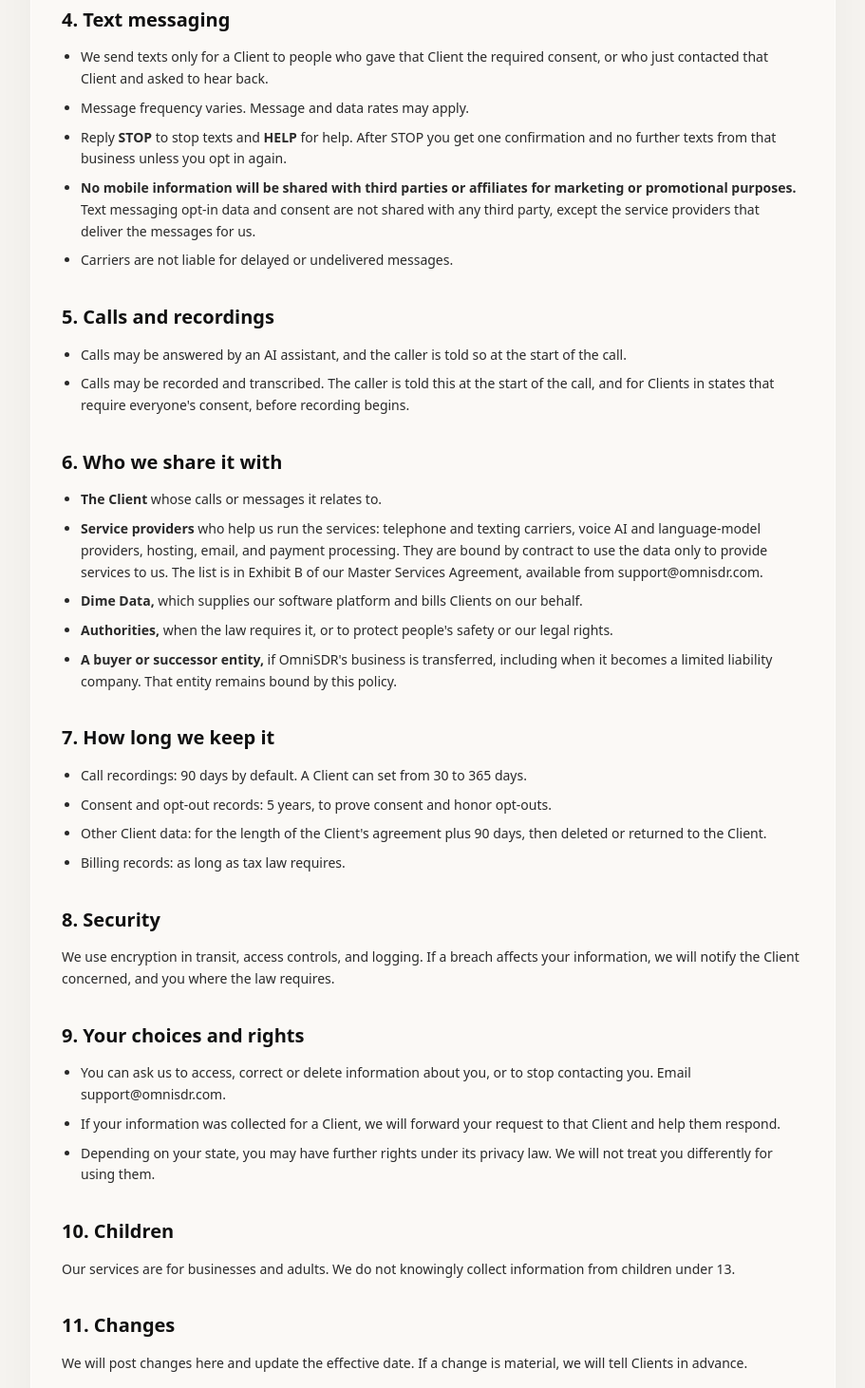
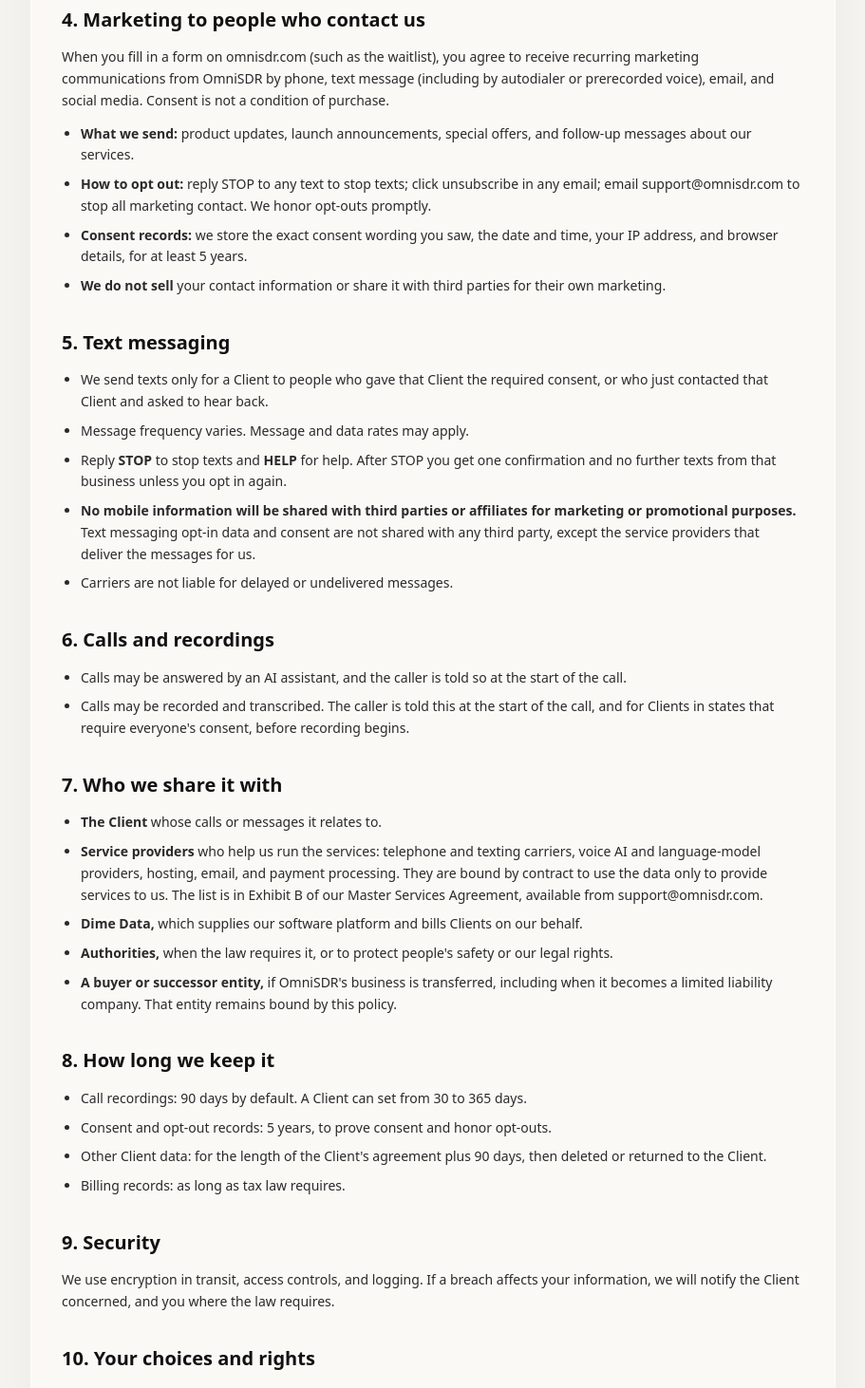
Before and after one commit to DimeDataCloud/omni-sdr, a Next.js app: page /privacy in a window 1280 px wide. Shown: the part 1220-2682 px from the top of the page at 95% size, without its empty margins (184-1095 px from the left). Built offline with nearby package versions, Linux system fonts and the light colour scheme.

Commit message:
Add TCPA consent to waitlist form, record consent in D1, update privacy policy for marketing outreach

```diff
--- a/src/app/page.tsx
+++ b/src/app/page.tsx
@@ -222,6 +222,10 @@
                 {!isSubmitting && <ArrowIcon className={s.arrow} />}
               </button>
 
+              <p className={s.consent} style={{fontSize:'11px',color:'#666',marginTop:'12px',lineHeight:'1.5'}}>
+                By submitting, you agree to receive recurring marketing calls and text messages (including by autodialer or prerecorded voice) from OmniSDR at the phone number provided. Consent is not a condition of purchase. Message and data rates may apply. Reply STOP to opt out of texts. See our <a href="/privacy" style={{textDecoration:'underline'}}>Privacy Policy</a>.
+              </p>
+
               {/* Status Messages: one live region that stays mounted, so screen readers announce what appears in it */}
               <div aria-live="polite">
                 {status === 'success' && (
--- a/src/app/privacy/page.tsx
+++ b/src/app/privacy/page.tsx
@@ -70,7 +70,18 @@
           </section>
 
           <section className="space-y-3">
-            <h2 className="text-xl font-bold text-[#111111]">4. Text messaging</h2>
+            <h2 className="text-xl font-bold text-[#111111]">4. Marketing to people who contact us</h2>
+            <p>When you fill in a form on omnisdr.com (such as the waitlist), you agree to receive recurring marketing communications from OmniSDR by phone, text message (including by autodialer or prerecorded voice), email, and social media. Consent is not a condition of purchase.</p>
+            <ul className="list-disc pl-5 space-y-2">
+              <li><strong>What we send:</strong> product updates, launch announcements, special offers, and follow-up messages about our services.</li>
+              <li><strong>How to opt out:</strong> reply STOP to any text to stop texts; click unsubscribe in any email; email support{"@"}omnisdr.com to stop all marketing contact. We honor opt-outs promptly.</li>
+              <li><strong>Consent records:</strong> we store the exact consent wording you saw, the date and time, your IP address, and browser details, for at least 5 years.</li>
+              <li><strong>We do not sell</strong> your contact information or share it with third parties for their own marketing.</li>
+            </ul>
+          </section>
+
+          <section className="space-y-3">
+            <h2 className="text-xl font-bold text-[#111111]">5. Text messaging</h2>
             <ul className="list-disc pl-5 space-y-2">
               <li>We send texts only for a Client to people who gave that Client the required consent, or who just contacted that Client and asked to hear back.</li>
               <li>Message frequency varies. Message and data rates may apply.</li>
@@ -81,7 +92,7 @@
           </section>
 
           <section className="space-y-3">
-            <h2 className="text-xl font-bold text-[#111111]">5. Calls and recordings</h2>
+            <h2 className="text-xl font-bold text-[#111111]">6. Calls and recordings</h2>
             <ul className="list-disc pl-5 space-y-2">
               <li>Calls may be answered by an AI assistant, and the caller is told so at the start of the call.</li>
               <li>Calls may be recorded and transcribed. The caller is told this at the start of the call, and for Clients in states that require everyone&apos;s consent, before recording begins.</li>
@@ -89,7 +100,7 @@
           </section>
 
           <section className="space-y-3">
-            <h2 className="text-xl font-bold text-[#111111]">6. Who we share it with</h2>
+            <h2 className="text-xl font-bold text-[#111111]">7. Who we share it with</h2>
             <ul className="list-disc pl-5 space-y-2">
               <li><strong>The Client</strong> whose calls or messages it relates to.</li>
               <li><strong>Service providers</strong> who help us run the services: telephone and texting carriers, voice AI and language-model providers, hosting, email, and payment processing. They are bound by contract to use the data only to provide services to us. The list is in Exhibit B of our Master Services Agreement, available from support{"@"}omnisdr.com.</li>
@@ -100,7 +111,7 @@
           </section>
 
           <section className="space-y-3">
-            <h2 className="text-xl font-bold text-[#111111]">7. How long we keep it</h2>
+            <h2 className="text-xl font-bold text-[#111111]">8. How long we keep it</h2>
             <ul className="list-disc pl-5 space-y-2">
               <li>Call recordings: 90 days by default. A Client can set from 30 to 365 days.</li>
               <li>Consent and opt-out records: 5 years, to prove consent and honor opt-outs.</li>
@@ -110,12 +121,12 @@
           </section>
 
           <section className="space-y-3">
-            <h2 className="text-xl font-bold text-[#111111]">8. Security</h2>
+            <h2 className="text-xl font-bold text-[#111111]">9. Security</h2>
             <p>We use encryption in transit, access controls, and logging. If a breach affects your information, we will notify the Client concerned, and you where the law requires.</p>
           </section>
 
           <section className="space-y-3">
-            <h2 className="text-xl font-bold text-[#111111]">9. Your choices and rights</h2>
+            <h2 className="text-xl font-bold text-[#111111]">10. Your choices and rights</h2>
             <ul className="list-disc pl-5 space-y-2">
               <li>You can ask us to access, correct or delete information about you, or to stop contacting you. Email support{"@"}omnisdr.com.</li>
               <li>If your information was collected for a Client, we will forward your request to that Client and help them respond.</li>
@@ -124,17 +135,17 @@
           </section>
 
           <section className="space-y-3">
-            <h2 className="text-xl font-bold text-[#111111]">10. Children</h2>
+            <h2 className="text-xl font-bold text-[#111111]">11. Children</h2>
             <p>Our services are for businesses and adults. We do not knowingly collect information from children under 13.</p>
           </section>
 
           <section className="space-y-3">
-            <h2 className="text-xl font-bold text-[#111111]">11. Changes</h2>
+            <h2 className="text-xl font-bold text-[#111111]">12. Changes</h2>
             <p>We will post changes here and update the effective date. If a change is material, we will tell Clients in advance.</p>
           </section>
 
           <section className="space-y-3">
-            <h2 className="text-xl font-bold text-[#111111]">12. Contact</h2>
+            <h2 className="text-xl font-bold text-[#111111]">13. Contact</h2>
             <p>OmniSDR, 713 Harpeth Knoll Court, Nashville, TN 37221 · support{"@"}omnisdr.com</p>
           </section>
 
```
Also changed, not shown: 1 other file (tests, documents, lock files or other folders).
